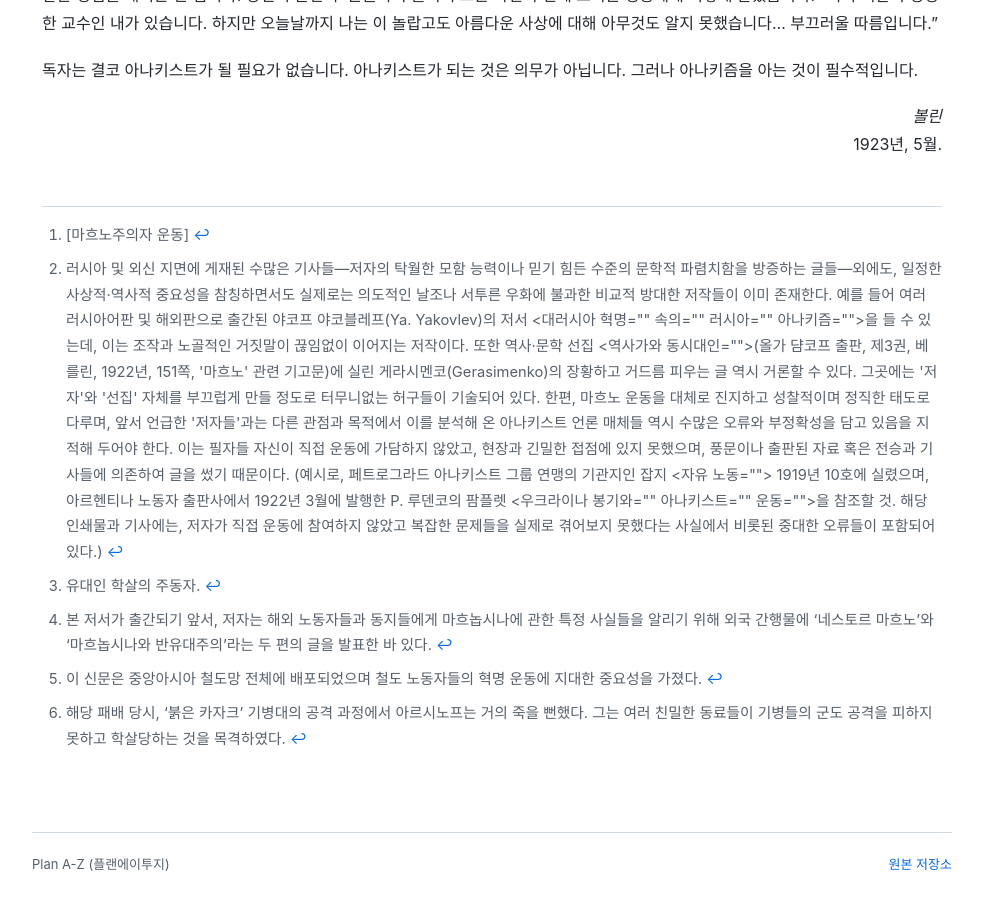
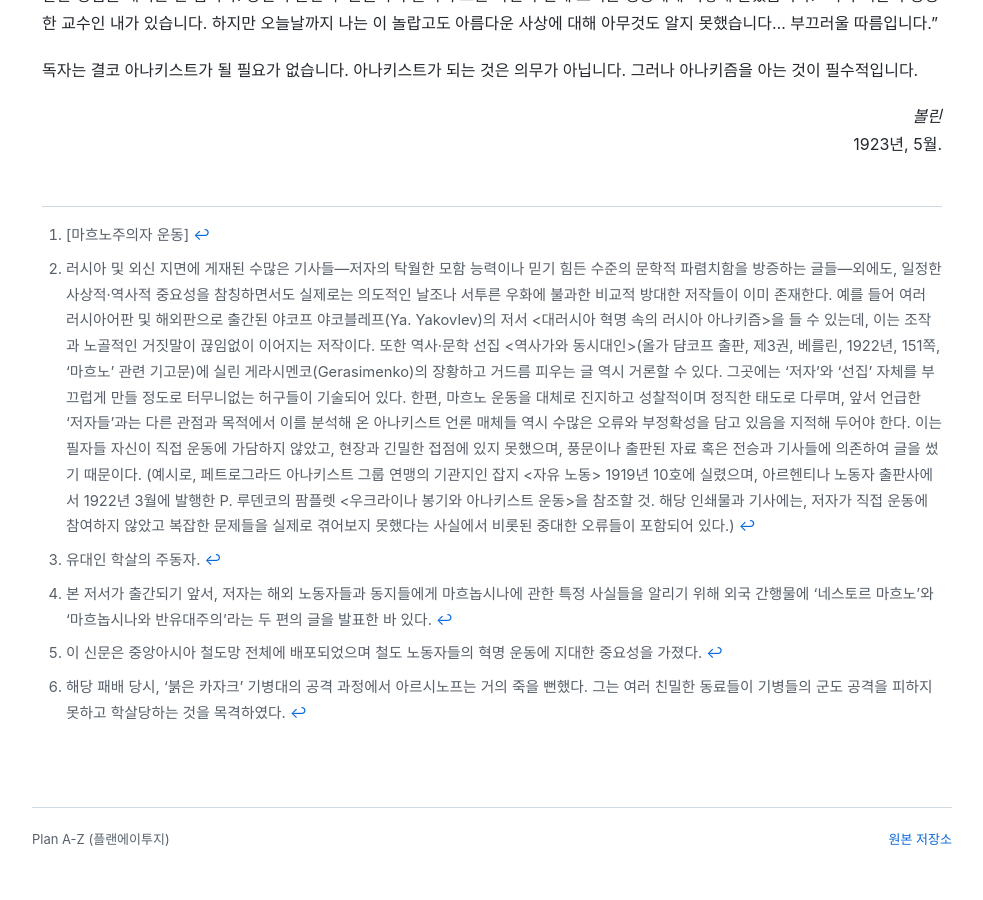
Before and after one commit to Plan-Atoz/translation-work, a Jekyll site: the page built from arshinov/makhno-movement/History of the Makhnovist Movement (Korean).md, in a window 1280 px wide and 900 px high, scrolled down 9229 px. Shown: the whole window, without its empty margins (148-1131 px from the left). Built offline with Jekyll 4.4.1, drawn with Linux system fonts in a browser that asks for light colours; our own code applies the rules of GitHub Pages for plain Markdown files; part of the change alters nothing that is shown.

Commit message:
Escape angle-bracketed titles in footnote text

```diff
--- a/arshinov/makhno-movement/History of the Makhnovist Movement (Korean).md
+++ b/arshinov/makhno-movement/History of the Makhnovist Movement (Korean).md
@@ -171,7 +171,7 @@
 1923년, 5월.</div>
 
 [^1]: [마흐노주의자 운동]
-[^2]: 러시아 및 외신 지면에 게재된 수많은 기사들—저자의 탁월한 모함 능력이나 믿기 힘든 수준의 문학적 파렴치함을 방증하는 글들—외에도, 일정한 사상적·역사적 중요성을 참칭하면서도 실제로는 의도적인 날조나 서투른 우화에 불과한 비교적 방대한 저작들이 이미 존재한다. 예를 들어 여러 러시아어판 및 해외판으로 출간된 야코프 야코블레프(Ya. Yakovlev)의 저서 <대러시아 혁명 속의 러시아 아나키즘>을 들 수 있는데, 이는 조작과 노골적인 거짓말이 끊임없이 이어지는 저작이다. 또한 역사·문학 선집 <역사가와 동시대인>(올가 댬코프 출판, 제3권, 베를린, 1922년, 151쪽, '마흐노' 관련 기고문)에 실린 게라시멘코(Gerasimenko)의 장황하고 거드름 피우는 글 역시 거론할 수 있다. 그곳에는 '저자'와 '선집' 자체를 부끄럽게 만들 정도로 터무니없는 허구들이 기술되어 있다. 한편, 마흐노 운동을 대체로 진지하고 성찰적이며 정직한 태도로 다루며, 앞서 언급한 '저자들'과는 다른 관점과 목적에서 이를 분석해 온 아나키스트 언론 매체들 역시 수많은 오류와 부정확성을 담고 있음을 지적해 두어야 한다. 이는 필자들 자신이 직접 운동에 가담하지 않았고, 현장과 긴밀한 접점에 있지 못했으며, 풍문이나 출판된 자료 혹은 전승과 기사들에 의존하여 글을 썼기 때문이다. (예시로, 페트로그라드 아나키스트 그룹 연맹의 기관지인 잡지 <자유 노동> 1919년 10호에 실렸으며, 아르헨티나 노동자 출판사에서 1922년 3월에 발행한 P. 루덴코의 팜플렛 <우크라이나 봉기와 아나키스트 운동>을 참조할 것. 해당 인쇄물과 기사에는, 저자가 직접 운동에 참여하지 않았고 복잡한 문제들을 실제로 겪어보지 못했다는 사실에서 비롯된 중대한 오류들이 포함되어 있다.)
+[^2]: 러시아 및 외신 지면에 게재된 수많은 기사들—저자의 탁월한 모함 능력이나 믿기 힘든 수준의 문학적 파렴치함을 방증하는 글들—외에도, 일정한 사상적·역사적 중요성을 참칭하면서도 실제로는 의도적인 날조나 서투른 우화에 불과한 비교적 방대한 저작들이 이미 존재한다. 예를 들어 여러 러시아어판 및 해외판으로 출간된 야코프 야코블레프(Ya. Yakovlev)의 저서 &lt;대러시아 혁명 속의 러시아 아나키즘&gt;을 들 수 있는데, 이는 조작과 노골적인 거짓말이 끊임없이 이어지는 저작이다. 또한 역사·문학 선집 &lt;역사가와 동시대인&gt;(올가 댬코프 출판, 제3권, 베를린, 1922년, 151쪽, '마흐노' 관련 기고문)에 실린 게라시멘코(Gerasimenko)의 장황하고 거드름 피우는 글 역시 거론할 수 있다. 그곳에는 '저자'와 '선집' 자체를 부끄럽게 만들 정도로 터무니없는 허구들이 기술되어 있다. 한편, 마흐노 운동을 대체로 진지하고 성찰적이며 정직한 태도로 다루며, 앞서 언급한 '저자들'과는 다른 관점과 목적에서 이를 분석해 온 아나키스트 언론 매체들 역시 수많은 오류와 부정확성을 담고 있음을 지적해 두어야 한다. 이는 필자들 자신이 직접 운동에 가담하지 않았고, 현장과 긴밀한 접점에 있지 못했으며, 풍문이나 출판된 자료 혹은 전승과 기사들에 의존하여 글을 썼기 때문이다. (예시로, 페트로그라드 아나키스트 그룹 연맹의 기관지인 잡지 &lt;자유 노동&gt; 1919년 10호에 실렸으며, 아르헨티나 노동자 출판사에서 1922년 3월에 발행한 P. 루덴코의 팜플렛 &lt;우크라이나 봉기와 아나키스트 운동&gt;을 참조할 것. 해당 인쇄물과 기사에는, 저자가 직접 운동에 참여하지 않았고 복잡한 문제들을 실제로 겪어보지 못했다는 사실에서 비롯된 중대한 오류들이 포함되어 있다.)
 [^3]: 유대인 학살의 주동자.
 [^4]: 본 저서가 출간되기 앞서, 저자는 해외 노동자들과 동지들에게 마흐놉시나에 관한 특정 사실들을 알리기 위해 외국 간행물에 '네스토르 마흐노'와 '마흐놉시나와 반유대주의'라는 두 편의 글을 발표한 바 있다.
 [^5]: 이 신문은 중앙아시아 철도망 전체에 배포되었으며 철도 노동자들의 혁명 운동에 지대한 중요성을 가졌다.
```
